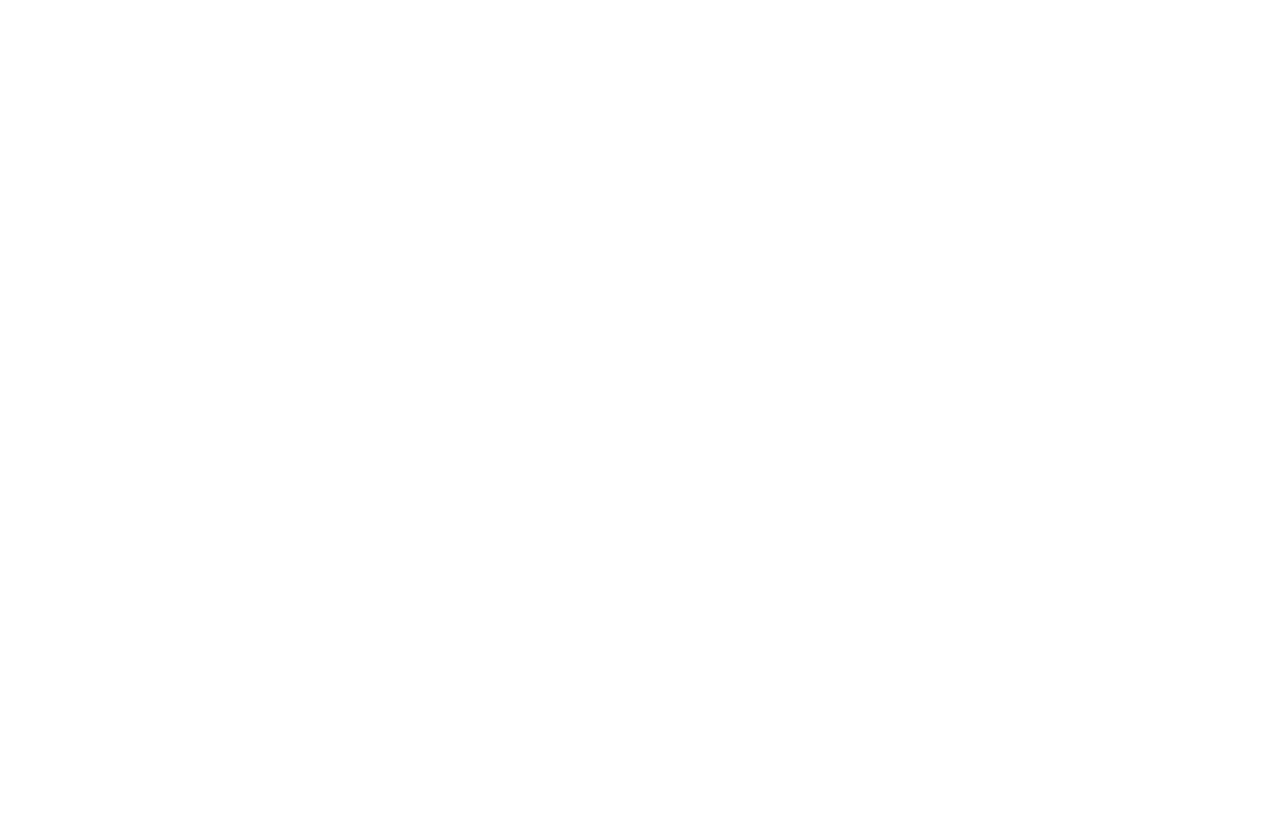
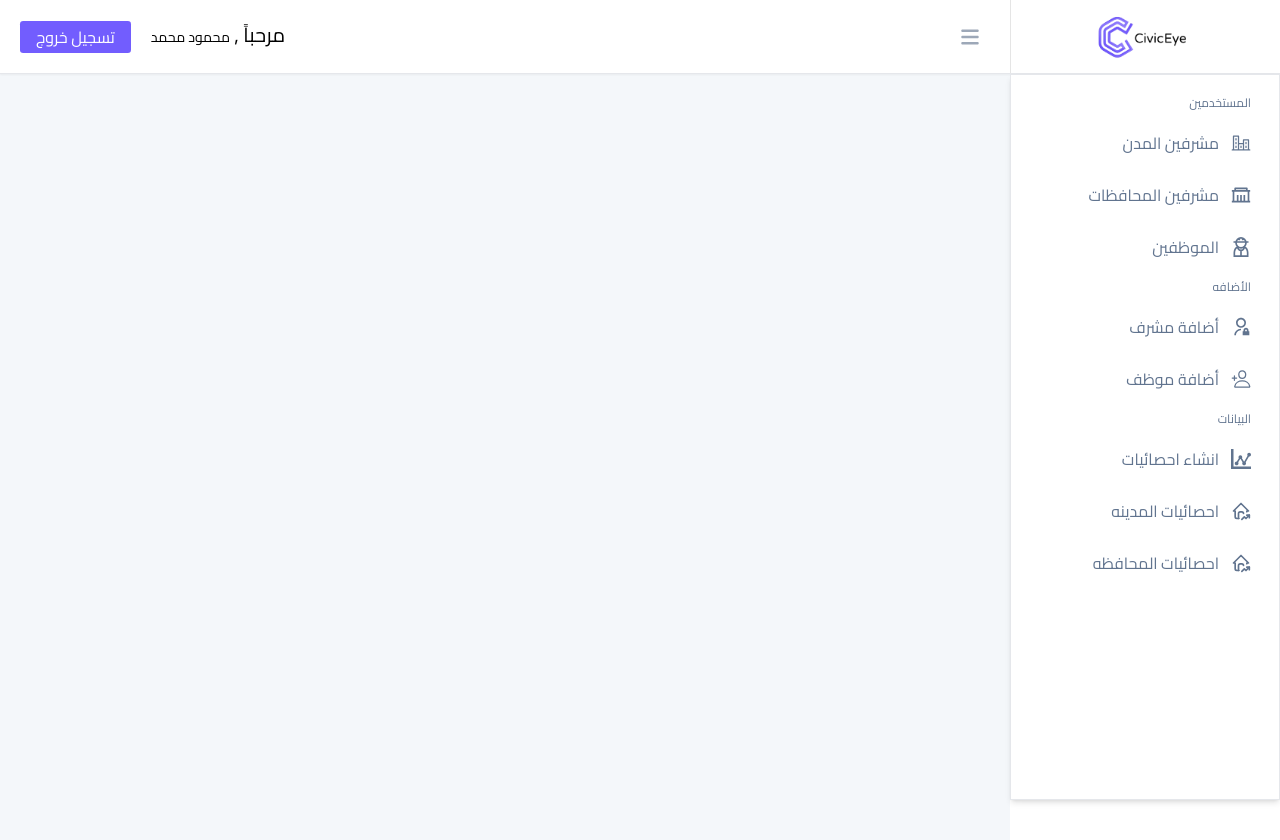
Before and after one commit to MahmoudMohamed26/Graduation-Front, a React (Create React App) app: page /dashboard in a window 1280 px wide. Before the commit this address had no page. Shown: the top 840 px of the page. Before the commit the page ends 800 px from the top, so only its background shows below. Built offline with nearby package versions, Linux system fonts and the light colour scheme.

Commit message:
dashboard layout

```diff
--- a/package.json
+++ b/package.json
@@ -6,6 +6,7 @@
     "cra-template": "1.2.0",
     "react": "^19.0.0",
     "react-dom": "^19.0.0",
+    "react-icons": "^5.4.0",
     "react-scripts": "5.0.1",
     "tailwindcss": "^3.4.10"
   },
--- a/public/index.html
+++ b/public/index.html
@@ -2,7 +2,6 @@
 <html lang="en">
   <head>
     <meta charset="utf-8" />
-    <link rel="icon" href="%PUBLIC_URL%/favicon.ico" />
     <meta name="viewport" content="width=device-width, initial-scale=1" />
     <meta name="theme-color" content="#000000" />
     <meta
@@ -10,34 +9,13 @@
       content="Web site created using create-react-app"
     />
     <link rel="apple-touch-icon" href="%PUBLIC_URL%/logo192.png" />
-    <!--
-      manifest.json provides metadata used when your web app is installed on a
-      user's mobile device or desktop. See https://developers.google.com/web/fundamentals/web-app-manifest/
-    -->
+    <link href="https://fonts.googleapis.com/css2?family=Cairo:wght@400;500;600;700&display=swap" rel="stylesheet">
     <link rel="manifest" href="%PUBLIC_URL%/manifest.json" />
-    <!--
-      Notice the use of %PUBLIC_URL% in the tags above.
-      It will be replaced with the URL of the `public` folder during the build.
-      Only files inside the `public` folder can be referenced from the HTML.
 
-      Unlike "/favicon.ico" or "favicon.ico", "%PUBLIC_URL%/favicon.ico" will
-      work correctly both with client-side routing and a non-root public URL.
-      Learn how to configure a non-root public URL by running `npm run build`.
-    -->
     <title>React App</title>
   </head>
-  <body>
-    <noscript>You need to enable JavaScript to run this app.</noscript>
+  <body class="font-cairo h-[8000px]">
     <div id="root"></div>
-    <!--
-      This HTML file is a template.
-      If you open it directly in the browser, you will see an empty page.
 
-      You can add webfonts, meta tags, or analytics to this file.
-      The build step will place the bundled scripts into the <body> tag.
-
-      To begin the development, run `npm start` or `yarn start`.
-      To create a production bundle, use `npm run build` or `yarn build`.
-    -->
   </body>
 </html>
--- a/src/App.js
+++ b/src/App.js
@@ -1,10 +1,21 @@
 import './App.css';
+import Dashboard from './Dashboard/Dashboard';
 import Login from './Website/Login';
 import { Routes , Route } from 'react-router-dom';
 function App() {
   return (
     <Routes>
       <Route path="/login" element={<Login />} />
+      <Route path="/dashboard" element={<Dashboard />}>
+        <Route path="add-admin" element={<h1>Add Admin</h1>} />
+        <Route path="add-employee" element={<h1>Add Employee</h1>} />
+        <Route path="city-admins" element={<h1>City Admins</h1>} />
+        <Route path="governorate-admins" element={<h1>Governorate Admins</h1>} />
+        <Route path="employees" element={<h1>Employees</h1>} />
+        <Route path="generate-stats" element={<h1>Generate Stats</h1>} />
+        <Route path="city-data" element={<h1>City Data</h1>} />
+        <Route path="governorate-data" element={<h1>Governorate Data</h1>} />
+      </Route>
     </Routes>
   );
 }
--- /dev/null
+++ b/src/Context/MenuContext.jsx
@@ -0,0 +1,11 @@
+import { createContext, useState } from "react";
+
+export const Menu = createContext();
+export default function MenuContext({children}){
+    const [isOpen , setIsOpen] = useState(false)
+
+
+    return(
+        <Menu.Provider value={{isOpen , setIsOpen}}>{children}</Menu.Provider>
+    )
+}
--- /dev/null
+++ b/src/Dashboard/Components/DashNav.jsx
@@ -0,0 +1,23 @@
+import { FaBars } from "react-icons/fa6";
+import logo from '../../images/logo.png';
+import { Menu } from "../../Context/MenuContext";
+import { useContext } from "react";
+export default function DashNav(){
+    const menu = useContext(Menu)
+    function toggleMenu(){
+        menu.setIsOpen(!menu.isOpen)
+    }
+    return(
+        <div  className="bg-white sticky top-0 z-10 shadow-sm select-none">
+            <div className="px-[20px] flex justify-between items-center h-[74px] border-b-[1px]">
+                <div className="flex flex-row-reverse gap-5"><h1 className="text-xl">مرحباً , <span className="text-sm">محمود محمد</span></h1>
+                    <button onClick={() => menu.setIsOpen((prev) => !prev)} className="rounded-[0.2rem] duration-300 hover:bg-[#604CC7] text-white bg-[#725DFE] px-4 py-1">تسجيل خروج</button>
+                </div>
+                <div className="flex gap-[30px] items-center">
+                    <div className="md:pointer-events-none"><FaBars onClick={toggleMenu} color="#9DA8B8" size={20} className="cursor-pointer"/></div>
+                    <div className='border-l-[1px] hidden md:flex pl-[15px] border-[#e5e5e5] w-[250px] justify-center items-center h-[73px]'><img src={logo} alt="Logo" width={130}/></div>
+                </div>
+            </div>
+        </div>
+    )
+}
--- /dev/null
+++ b/src/Dashboard/Components/DashSide.jsx
@@ -0,0 +1,44 @@
+import { NavLink } from 'react-router-dom';
+import { Elements , categories } from './SideElements';
+import logo from '../../images/logo.png';
+import { useContext } from 'react';
+import { RxCross1 } from "react-icons/rx";
+import { Menu } from '../../Context/MenuContext';
+
+export default function DashSide() {
+    const menu = useContext(Menu)
+    const groupedElements = categories.map(category => ({
+        ...category,
+        items: Elements.filter(element => element.category === category.name),
+    }));
+
+    return (
+        <div
+    className={`fixed md:sticky bg-white duration-300 top-0 md:top-[74px] z-20 shadow-md w-[270px] h-[100vh] md:h-[calc(100vh-74px)] pt-5 border-l-[1px] border [#e5e5e5] ${menu.isOpen ? 'right-[0px]' : 'right-[-270px]'}`}>
+            <div className='ml-5 mb-5 block md:hidden'><RxCross1 onClick={() => menu.setIsOpen((prev) => !prev)} color='#dc3545' size={25} /></div>
+            <div className='flex md:hidden justify-center mb-10'><img src={logo} alt='logo' width='200px' /></div>
+            <ul className='px-5 items-end'>
+                {groupedElements.map((category, index) => (
+                    <div key={index}>
+                        <p className="text-xs text-right px-2 mb-3 text-[#61748f]">{category.name}</p>
+                        {category.items.map((element, idx) => (
+                            <NavLink
+                                onClick={() => menu.setIsOpen((prev) => !prev)}
+                                key={idx}
+                                to={element.to}
+                                className={({ isActive }) =>
+                                    isActive
+                                        ? 'text-white bg-[#725DFE] py-2 px-2 rounded-[0.2rem] mb-3 duration-300 flex gap-3 items-center justify-end'
+                                        : 'text-[#61748f] py-2 px-2 rounded-[0.2rem] mb-3 duration-300 hover:text-white hover:bg-[#725DFE] flex gap-3 items-center justify-end'
+                                }
+                            >
+                                {element.name}
+                                <li>{element.icon}</li>
+                            </NavLink>
+                        ))}
+                    </div>
+                ))}
+            </ul>
+        </div>
+    );
+}
--- /dev/null
+++ b/src/Dashboard/Components/SideElements.jsx
@@ -0,0 +1,60 @@
+import { GrUserWorker } from "react-icons/gr";
+import { PiCity } from "react-icons/pi";
+import { RiGovernmentLine } from "react-icons/ri";
+import { IoPersonAddOutline } from "react-icons/io5";
+import { RiAdminLine } from "react-icons/ri";
+import { ImStatsDots } from "react-icons/im";
+import { TbHomeStats } from "react-icons/tb";
+
+
+const categories =[{
+    name: 'المستخدمين',
+} ,{
+    name: 'الأضافه',
+}, {
+    name: 'البيانات'
+}]
+
+const Elements = [{
+    name: 'أضافة مشرف',
+    category: 'الأضافه',
+    to: '/dashboard/add-admin',
+    icon: <RiAdminLine size={20} />
+} , {
+    name: 'أضافة موظف',
+    category: 'الأضافه',
+    to: '/dashboard/add-employee',
+    icon: <IoPersonAddOutline size={20} />
+}, {
+    name: 'مشرفين المدن',
+    category: 'المستخدمين',
+    to: '/dashboard/city-admins',
+    icon: <PiCity size={20} />
+}, {
+    name: 'مشرفين المحافظات',
+    category: 'المستخدمين',
+    to: '/dashboard/governorate-admins',
+    icon: <RiGovernmentLine size={20} />
+}, {
+    name: 'الموظفين',
+    category: 'المستخدمين',
+    to: '/dashboard/employees',
+    icon: <GrUserWorker size={20} />
+}, {
+    name: 'انشاء احصائيات',
+    category: 'البيانات',
+    to: '/dashboard/generate-stats',
+    icon: <ImStatsDots size={20} />
+}, {
+    name: 'احصائيات المدينه',
+    category: 'البيانات',
+    to: '/dashboard/city-data',
+    icon: <TbHomeStats size={20} />
+}, {
+    name: 'احصائيات المحافظه',
+    category: 'البيانات',
+    to: '/dashboard/governorate-data',
+    icon: <TbHomeStats size={20} />
+}]
+
+export { categories , Elements };
--- a/src/Dashboard/Dashboard.jsx
+++ b/src/Dashboard/Dashboard.jsx
@@ -1,5 +1,20 @@
+import { useContext } from "react";
+import { Menu } from "../Context/MenuContext";
+import DashNav from "./Components/DashNav";
+import DashSide from "./Components/DashSide";
+import { Outlet } from "react-router-dom";
+
 export default function Dashboard(){
+    const menu = useContext(Menu)
     return(
-        <div>Dashboard</div>
+        <>
+            <DashNav />
+            <div className="flex">
+                <div className="flex-1 relative h-[8000px] bg-[#F4F7FA]">
+                    <div onClick={() => menu.setIsOpen((prev) => !prev)} className={`${menu.isOpen ? 'visible' : 'invisible'} md:invisible w-full h-full bg-black absolute opacity-30 z-20`}></div>
+                    <Outlet /></div>
+                <DashSide />
+            </div>
+        </>
     )
 }
--- a/src/Website/Login.jsx
+++ b/src/Website/Login.jsx
@@ -1,5 +1,5 @@
 export default function Login(){
     return(
-        <div>test</div>
+        <div className="bg-red-700">test</div>
     )
 }
--- a/src/index.css
+++ b/src/index.css
@@ -1,3 +1,9 @@
 @tailwind base;
 @tailwind components;
 @tailwind utilities;
+
+.container {
+    padding: 0px 15px 0px 15px;
+    margin-left: auto;
+    margin-right: auto;
+}
--- a/src/index.js
+++ b/src/index.js
@@ -3,12 +3,15 @@
 import { BrowserRouter as Router } from 'react-router-dom';
 import './index.css';
 import App from './App';
+import MenuContext from './Context/MenuContext';
 
 const root = ReactDOM.createRoot(document.getElementById('root'));
 root.render(
   <React.StrictMode>
     <Router>
-      <App />
+      <MenuContext>
+        <App />
+      </MenuContext>
     </Router>
   </React.StrictMode>
 );
--- a/tailwind.config.js
+++ b/tailwind.config.js
@@ -1,8 +1,12 @@
 /** @type {import('tailwindcss').Config} */
 module.exports = {
-  content: ['./src/*.{js,jsx,ts,tsx}'],
+  content: ['./src/**/*.{html,js,jsx,ts,tsx}' , './public/**/*.html'], // Adjust this to match your project structure
   theme: {
-    extend: {},
+    extend: {
+      fontFamily: {
+        cairo: ['Cairo', 'sans-serif'], // Add Cairo as a custom font
+      },
+    },
   },
   plugins: [],
-}
+};
```
Also changed, not shown: src/images/logo.png (added), 1 other file (tests, documents, lock files or other folders).
